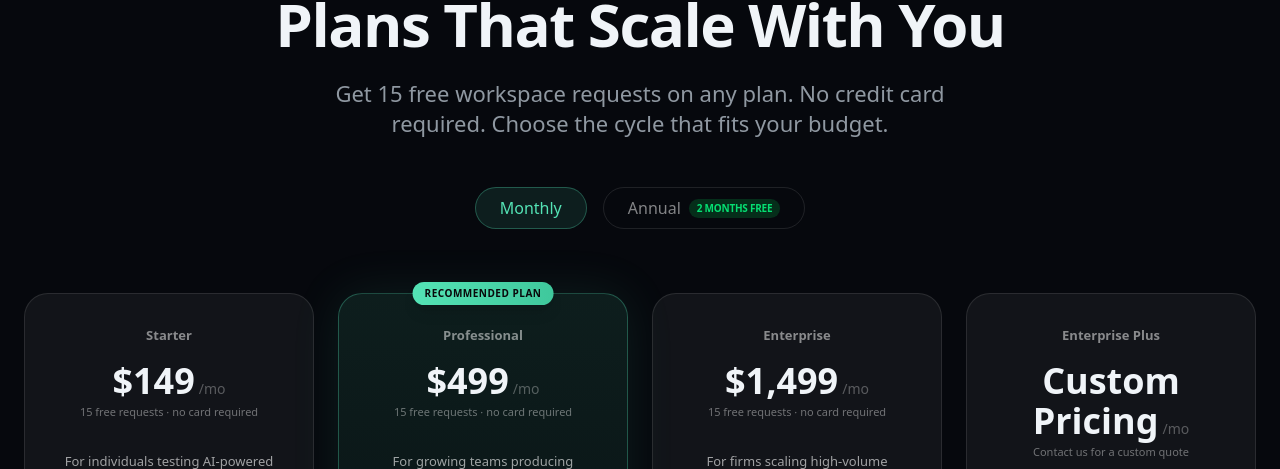
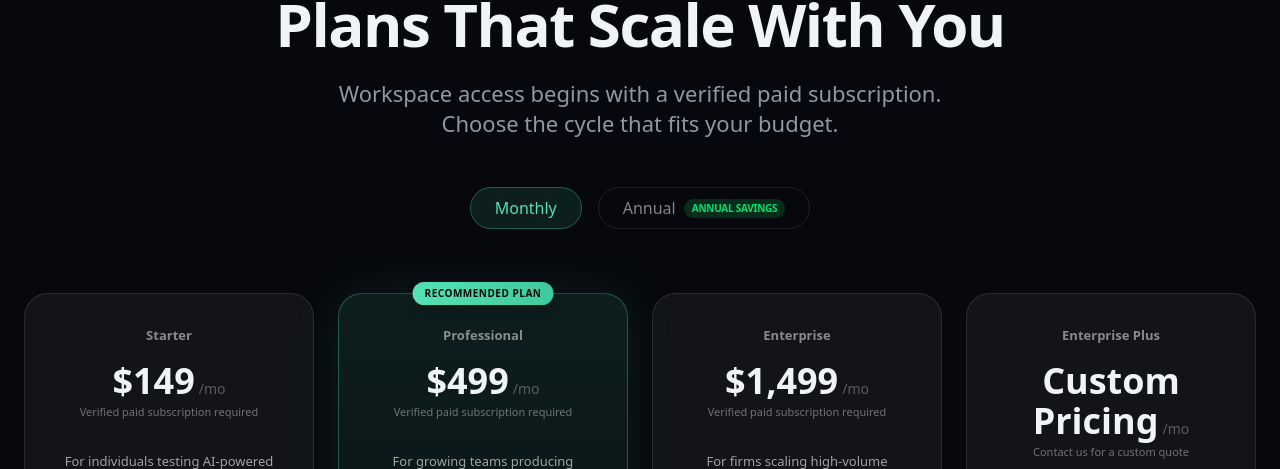
Before and after one commit to hammadem/Krafzen-AI-for-AI, a Next.js app in the folder frontend/: page /pricing in a window 1280 px wide. Shown: the part 185-654 px from the top of the page. Built offline with nearby package versions, Linux system fonts and the light colour scheme; no server answers.

Commit message:
fix(pricing): remove prohibited free trial claims

```diff
--- a/frontend/app/(main)/pricing/page.tsx
+++ b/frontend/app/(main)/pricing/page.tsx
@@ -37,7 +37,7 @@ const pricingPlans: PricingPlan[] = [
             "Project workspace",
             "Email support"
         ],
-        trial: "15 free requests · no card required",
+        trial: "Verified paid subscription required",
         cta: "Get Started",
         featured: false,
         links: {
@@ -60,7 +60,7 @@ const pricingPlans: PricingPlan[] = [
             "Up to 10 team members",
             "Priority email support"
         ],
-        trial: "15 free requests · no card required",
+        trial: "Verified paid subscription required",
         cta: "Get Started",
         featured: true,
         popular: true,
@@ -85,7 +85,7 @@ const pricingPlans: PricingPlan[] = [
             "Up to 25 team members",
             "Dedicated support"
         ],
-        trial: "15 free requests · no card required",
+        trial: "Verified paid subscription required",
         cta: "Get Started",
         featured: false,
         links: {
@@ -160,7 +160,7 @@ export default function PricingPage() {
                     Plans That Scale With You
                 </h1>
                 <p className="text-xl text-[#cbd5e1]/70 max-w-2xl mx-auto mb-12">
-                    Get 15 free workspace requests on any plan. No credit card required. Choose the cycle that fits your budget.
+                    Workspace access begins with a verified paid subscription. Choose the cycle that fits your budget.
                 </p>
 
                 {/* Billing Toggle */}
@@ -183,7 +183,7 @@ export default function PricingPage() {
                     >
                         Annual
                         <span className="text-[10px] bg-green-500/20 px-2 py-0.5 rounded-full text-green-400 font-bold uppercase tracking-tight">
-                            2 Months Free
+                            Annual savings
                         </span>
                     </button>
                 </div>
```
